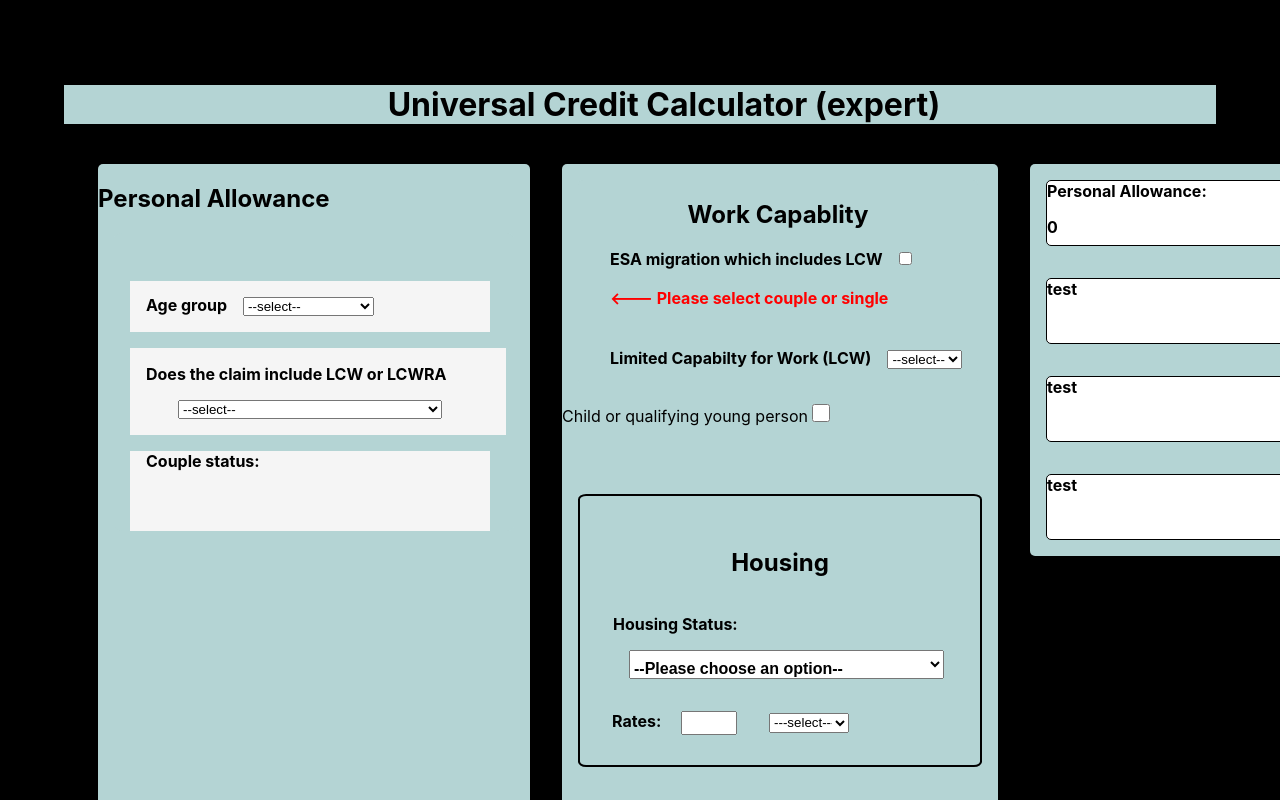
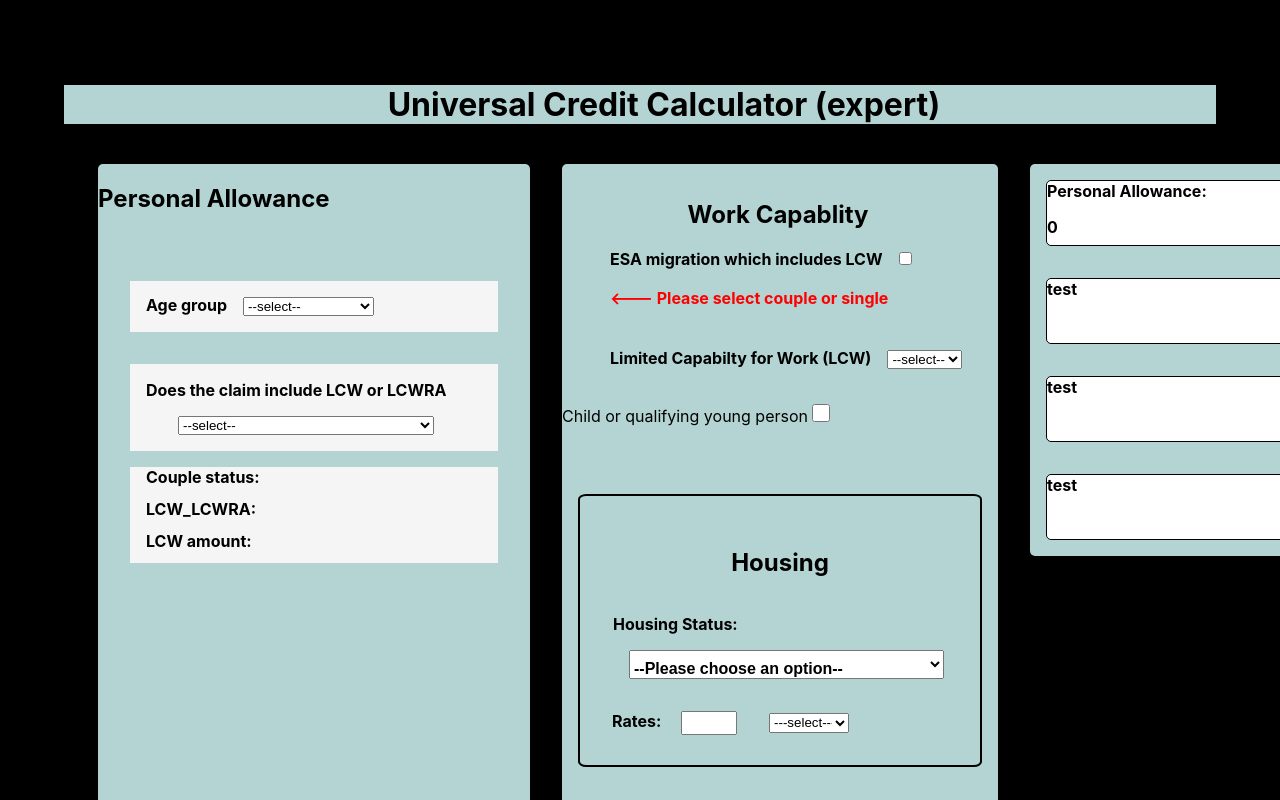
Before and after one commit to dnlstronge/benefitscalc2, a React (Create React App) app: page / in a window 1280 px wide. Shown: the top 800 px of the page. Built offline with nearby package versions, Linux system fonts and the light colour scheme.

Commit message:
[x] - css changes

```diff
--- a/src/components/UC/UCform/PA/LCW.js
+++ b/src/components/UC/UCform/PA/LCW.js
@@ -7,15 +7,16 @@ const UC_elements = UCElements
 const LCW = ({ lift_state, set_lift_state, PA_state, set_PA_state }) => {
 
    const LCW_LCWRA_handler = (e) => {
+         set_PA_state({...PA_state, LCW: 0})
          set_lift_state({...lift_state, LCW_LCWRA: e.target.value})
     }
 
    const LCW_handler = (e) => {
         if(e.target.value === "YES") {
-            set_PA_state({PA_state, LCW: UC_elements.LCW})
+            set_PA_state({...PA_state, LCW: UC_elements.LCW})
         }
         if(e.target.value === "NO") {
-            set_PA_state({PA_state, LCW: 0})
+            set_PA_state({...PA_state, LCW: 0})
         }
     }
 
@@ -35,8 +36,8 @@ const LCW = ({ lift_state, set_lift_state, PA_state, set_PA_state }) => {
             <label className={classes.LCW_label} htmlFor="selectLCW">Add LCW to claim
             <select onChange={LCW_handler} className={classes.LCW_select} id="selectLCW">
                 <option value="NO">--select--</option>
-                <option value="YES (LCW element payable)">Yes</option>
-                <option value="NO (has LCW status only)">No</option>
+                <option value="YES">Yes (LCW element payable)</option>
+                <option value="NO">No (has LCW status only)</option>
 
             </select>
             </label>}
--- a/src/components/UC/UCform/PA/LCW.module.css
+++ b/src/components/UC/UCform/PA/LCW.module.css
@@ -1,9 +1,8 @@
 .LCW_container {
     display: flex;
     flex-direction: column;
-    width: 90%;
-    margin-left: 1rem;
-    margin-bottom: 1rem;
+    width: auto;
+    margin: 1rem 1rem 1rem 1rem;
     padding-left: 1rem;
     background: whitesmoke;
     font-weight: bold;
--- a/src/components/UC/UCform/PA/PASingle.module.css
+++ b/src/components/UC/UCform/PA/PASingle.module.css
@@ -5,7 +5,7 @@
     margin: 1rem 1rem 1rem 1rem;
 
     background: whitesmoke;
-    width: 90%;
+    width: auto;
     height: auto;
 
 }
--- a/src/components/UC/UCform/PA/SelectPA.js
+++ b/src/components/UC/UCform/PA/SelectPA.js
@@ -10,7 +10,8 @@ const Select_PA = ({ state_GLOBAL, set_state_GLOBAL }) => {
 
     const [local, setLocal] = useState( {
         couple: '',
-        LCW: "",
+        LCW_LCWRA: '',
+
     })
 
 
@@ -35,6 +36,12 @@ const Select_PA = ({ state_GLOBAL, set_state_GLOBAL }) => {
             <label className={classes.stateLabel} htmlFor="P_couple">
                 Couple status: <p id="P_couple" className={classes.stateP}>{local.couple}</p>
             </label>
+            <label className={classes.stateLabel} htmlFor="P_couple">
+                LCW_LCWRA: <p id="P_couple" className={classes.stateP}>{local.LCW_LCWRA}</p>
+            </label>
+            <label className={classes.stateLabel} htmlFor="P_couple">
+                LCW amount: <p id="P_couple" className={classes.stateP}>{state_GLOBAL.LCW}</p>
+            </label>
         </div>
         </container>
         </React.Fragment>
--- a/src/components/UC/UCform/PA/SelectPA.module.css
+++ b/src/components/UC/UCform/PA/SelectPA.module.css
@@ -21,9 +21,9 @@
     font-weight: bold;;
     flex-direction: column;
     margin-left: 1rem;
-    margin-right: 3rem;
-    width: 90%;
-    height: 5rem;
+    margin-right: 1rem;
+    width: auto;
+    height: auto;
     background-color: whitesmoke;
 }
 .stateLabel {
```
